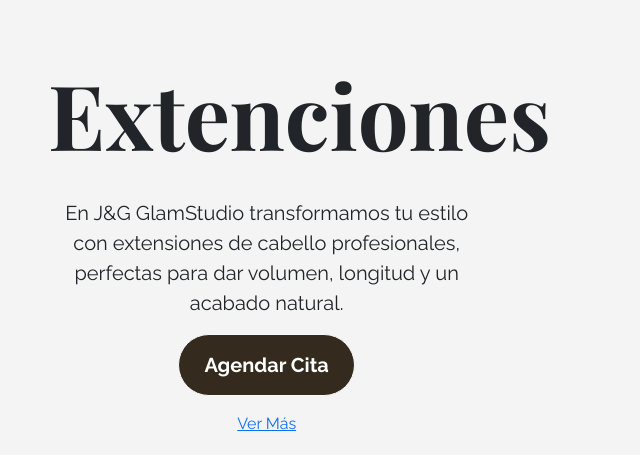
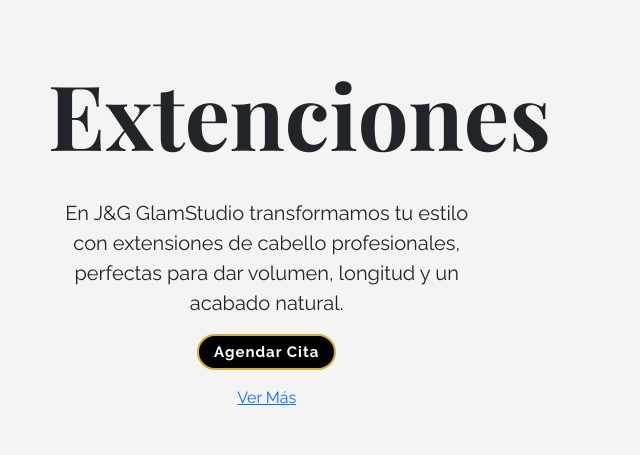
Before and after one commit to Aide-13/GLAMSTUDIO, a PHP site: page /Servicios.html in a window 1280 px wide. Shown: the part 1137-1592 px from the top of the page, without its empty margins (0-640 px from the left). Run offline with PHP 8.4, Linux system fonts and the light colour scheme; some libraries are stand-ins or nearby versions; some web fonts are replaced.

Commit message:
boton brillante

```diff
--- a/Servicios.html
+++ b/Servicios.html
@@ -15,12 +15,13 @@
     <link rel="stylesheet" href="css/Extensiones.css">
     <link rel="stylesheet" href="css/cejas_Pestañas.css">
     <link rel="stylesheet" href="css/whatsapp.css">
+    <link rel="stylesheet" href="css/boton_shine.css">
     <title>J&G GLAMSTUDIO - Inicio</title>
 </head>
 <body>
     <nav class="navbar navbar-expand-lg navbar-primary  fixed-top">
       <div class="container-fluid">
-        <a class="navbar-brand" href="index.html"><img src="Imagenes/logo.png" width="45px" alt=""></a>
+        <a class="navbar-brand" href="index.php"><img src="Imagenes/logo.png" width="45px" alt=""></a>
         <button class="navbar-toggler text-light"
         type="button"
         data-bs-toggle="collapse"
@@ -36,7 +37,7 @@
             <li class="barra nav-item p-3"><a class="nav-link text-white" href="quienes_somos.html">Quienes Somos</a></li>
             <li class="barra nav-item p-3"><a class="nav-link text-white" href="Servicios.html">Nuestros Servicios</a></li>
           </ul>
-          <button class=" btn btn-light nav-item" id="citas"> <a class="nav-link" href="agendar_cita.html">Reserva una Cita</a></button>
+          <button class=" btn btn-shine nav-item" > <a class="nav-link" href="agendar_cita.html">Reserva una Cita</a></button>
         </div>
       </div>
     </nav>
@@ -55,7 +56,7 @@
           </p>
           </div>
           <div class="col-auto text-center">
-            <a href="agendar_cita.html"><button class="btn btn-light boton">Agendar Cita</button></a>
+            <a href="agendar_cita.html"><button class="btn btn-shine boton">Agendar Cita</button></a>
           </div>
           <div class="col-auto text-center mt-3">
             <a href="Manicura.html">Ver Más</a>
@@ -83,7 +84,7 @@
             </p>
           </div>
           <div class="col-auto text-center">
-            <a href="agendar_cita.html"><button class="btn btn-light boton">Agendar Cita</button></a>
+            <a href="agendar_cita.html"><button class="btn btn-shine boton">Agendar Cita</button></a>
           </div>
           <div class="col-auto text-center mt-3">
             <a href="Pedicura.html">Ver Más</a>
@@ -104,7 +105,7 @@
           </p>
           </div>
           <div class="col-auto text-center">
-            <a href="agendar_cita.html"><button class="btn btn-light boton">Agendar Cita</button></a>
+            <a href="agendar_cita.html"><button class="btn btn-shine boton">Agendar Cita</button></a>
           </div>
           <div class="col-auto text-center mt-3">
             <a href="Cabello.html">Ver Más</a>
@@ -131,7 +132,7 @@
             </p>
           </div>
           <div class="col-auto text-center">
-            <a href="agendar_cita.html"><button class="btn btn-light boton">Agendar Cita</button></a>
+            <a href="agendar_cita.html"><button class="btn btn-shine boton">Agendar Cita</button></a>
           </div>
           <div class="col-auto text-center mt-3">
             <a href="Cejas_Pestañas.html">Ver Más</a>
@@ -175,10 +176,10 @@
           <div class="vr d-none d-md-block" style="height: 100px;"></div>
 
           <div class="col-auto">
-            <a href="#" class="text-decoration-none text-white"><p><img src="Imagenes/whatsapp.png" alt="whatsapp" width="20px" class="mx-2">Tel. 55 1774 6761</p></a>
-            <a href="#" class="text-decoration-none text-white"><p><img src="Imagenes/instagram.png" alt="instagram" width="20px" class="mx-2">jglam_studio</p></a>
-            <a href="#" class="text-decoration-none text-white"><p><img src="Imagenes/facebook.png" alt="facebook" width="20px" class="mx-2">J&Glam Studio</p></a>
-          </div>
+          <a href="https://wa.me/5517746761?text=Hola" class="text-decoration-none text-white"><p><img src="Imagenes/whatsapp.png" alt="whatsapp" width="20px" class="mx-2">Tel. 55 1774 6761</p></a>
+          <a href="https://www.instagram.com/jglam_studio?utm_source=ig_web_button_share_sheet&igsh=ZDNlZDc0MzIxNw==" class="text-decoration-none text-white"><p><img src="Imagenes/instagram.png" alt="instagram" width="20px" class="mx-2">jglam_studio</p></a>
+          <a href="https://www.facebook.com/profile.php?id=61579641932700&sk=about" class="text-decoration-none text-white"><p><img src="Imagenes/facebook.png" alt="facebook" width="20px" class="mx-2">J&Glam Studio</p></a>
+        </div>
         </div>
       </div>
     </footer>
--- a/agendar_cita.html
+++ b/agendar_cita.html
@@ -10,6 +10,7 @@
     <link rel="stylesheet" href="https://cdn.jsdelivr.net/npm/bootstrap-icons/font/bootstrap-icons.css">
     <link rel="stylesheet" href="css/bootstrap.min.css">
     <link rel="stylesheet" href="css/style_agendar_cita.css">
+    <link rel="stylesheet" href="css/boton_shine.css">
     <title>J&G GLAMSTUDIO - Inicio</title>
 </head>
 <body>
@@ -31,7 +32,7 @@
             <li class="barra nav-item p-3"><a class="nav-link text-white" href="quienes_somos.html">Quienes Somos</a></li>
             <li class="barra nav-item p-3"><a class="nav-link text-white" href="Servicios.html">Nuestros Servicios</a></li>
           </ul>
-          <button class=" btn btn-light nav-item" id="citas"> <a class="nav-link" href="agendar_cita.html">Reserva una Cita</a></button>
+          <button class=" btn nav-item btn-shine"> <a class="nav-link" href="agendar_cita.html">Reserva una Cita</a></button>
         </div>
       </div>
     </nav>
@@ -201,4 +202,5 @@
 </body>
 <script src="js/bootstrap.bundle.js"></script>
 <script src="js/enviar_citas.js"></script>
+<script src="js/foot.js"></script>
 </html>
--- a/config/conexion.php
+++ b/config/conexion.php
@@ -2,7 +2,7 @@
 class Conexion {
     private $host = "localhost";
     private $user = "root";
-    private $pass = "";
+    private $pass = "Nutria1720*";
     private $db   = "glam_studio";
 
     public function conectar() {
--- a/css/Extensiones.css
+++ b/css/Extensiones.css
@@ -54,7 +54,7 @@ body {
 }
 
 .boton{
-    background: #342b1e;
+    background: #000;
     color: #fff;
     border-radius: 40px;
     padding: 15px 25px;
--- /dev/null
+++ b/css/boton_shine.css
@@ -0,0 +1,41 @@
+.btn-shine {
+    position: relative;
+    display: inline-block;
+    padding: 5px 15px;
+    font-size: 15px;
+    text-decoration: none;
+    color: #fff;
+    border: 2px solid #d4af37;
+    border-radius: 50px;
+    overflow: hidden;
+    transition: 0.3s;
+    letter-spacing: 1px;
+  }
+
+
+.btn-shine:hover {
+    background: #d4af37;
+    color: #111;
+    box-shadow: 0 0 20px rgba(212, 175, 55, 0.6);
+  }
+
+  .btn-shine::after {
+    content: "";
+    position: absolute;
+    top: 0;
+    left: -150%;
+    width: 50%;
+    height: 100%;
+    background: linear-gradient(
+      120deg,
+      transparent,
+      rgba(255, 255, 255, 0.8),
+      transparent
+    );
+    transform: skewX(-20deg);
+    transition: 0.7s;
+  }
+
+  .btn-shine:hover::after {
+    left: 200%;
+  }
--- a/css/cejas_Pestañas.css
+++ b/css/cejas_Pestañas.css
@@ -54,7 +54,7 @@ body {
 }
 
 .boton{
-    background: #342b1e;
+    background: #000;
     color: #fff;
     border-radius: 40px;
     padding: 15px 25px;
--- a/css/manicura.css
+++ b/css/manicura.css
@@ -54,7 +54,7 @@ body {
 }
 
 .boton{
-    background: #342b1e;
+    background: #000;
     color: #fff;
     border-radius: 40px;
     padding: 15px 25px;
--- a/css/pedicura.css
+++ b/css/pedicura.css
@@ -55,7 +55,7 @@ wbody {
 }
 
 .boton{
-    background: #342b1e;
+    background: #000;
     color: #fff;
     border-radius: 40px;
     padding: 15px 25px;
```
Also changed, not shown: Cabello.html (+8 -7 lines), Cejas_Pestañas.html (+8 -7 lines), Iniciar_sesion.html (+8 -6 lines), Manicura.html (+8 -7 lines), Pedicura.html (+8 -7 lines), app/View/citas.php (+7 -6 lines), contenido.php (+10 -8 lines), index.php (+8 -6 lines), lol.html (added, +68 -0 lines), quienes_somos.html (+7 -6 lines).
